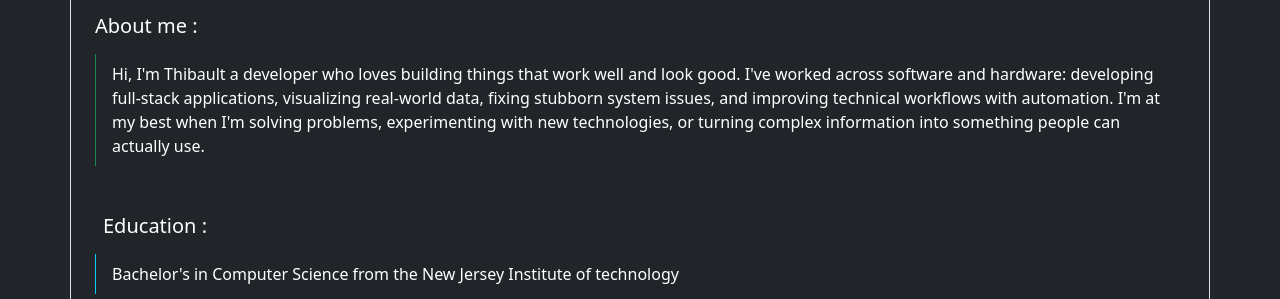
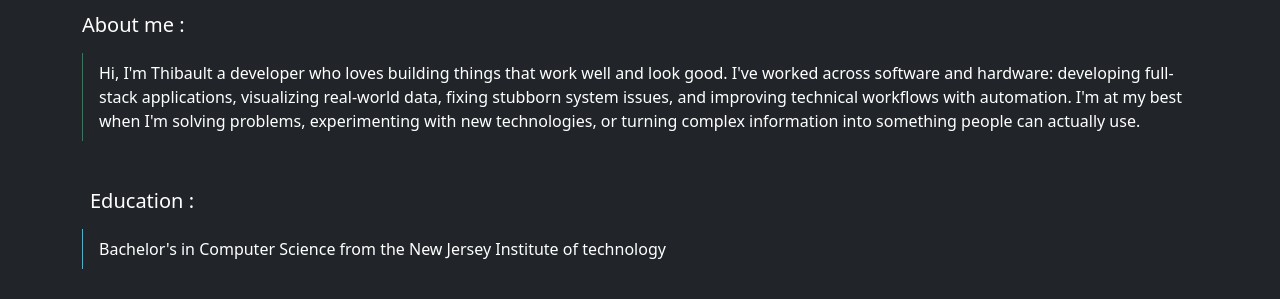
Before and after one commit to thiczd/portfolio-v2, a plain HTML site: page index.html in a window 1280 px wide. Shown: the part 213-512 px from the top of the page. Drawn offline with nearby package versions, Linux system fonts and the light colour scheme.

Commit message:
fixed container

```diff
--- a/index.html
+++ b/index.html
@@ -10,7 +10,7 @@
     />
   </head>
   <body class="bg-dark text-white">
-    <div class="container-md border">
+    <div class="container-md px-0">
       <div
         class="mx-auto border-bottom w-100"
         style="max-width: 400px; margin-top: 5vh"
```
